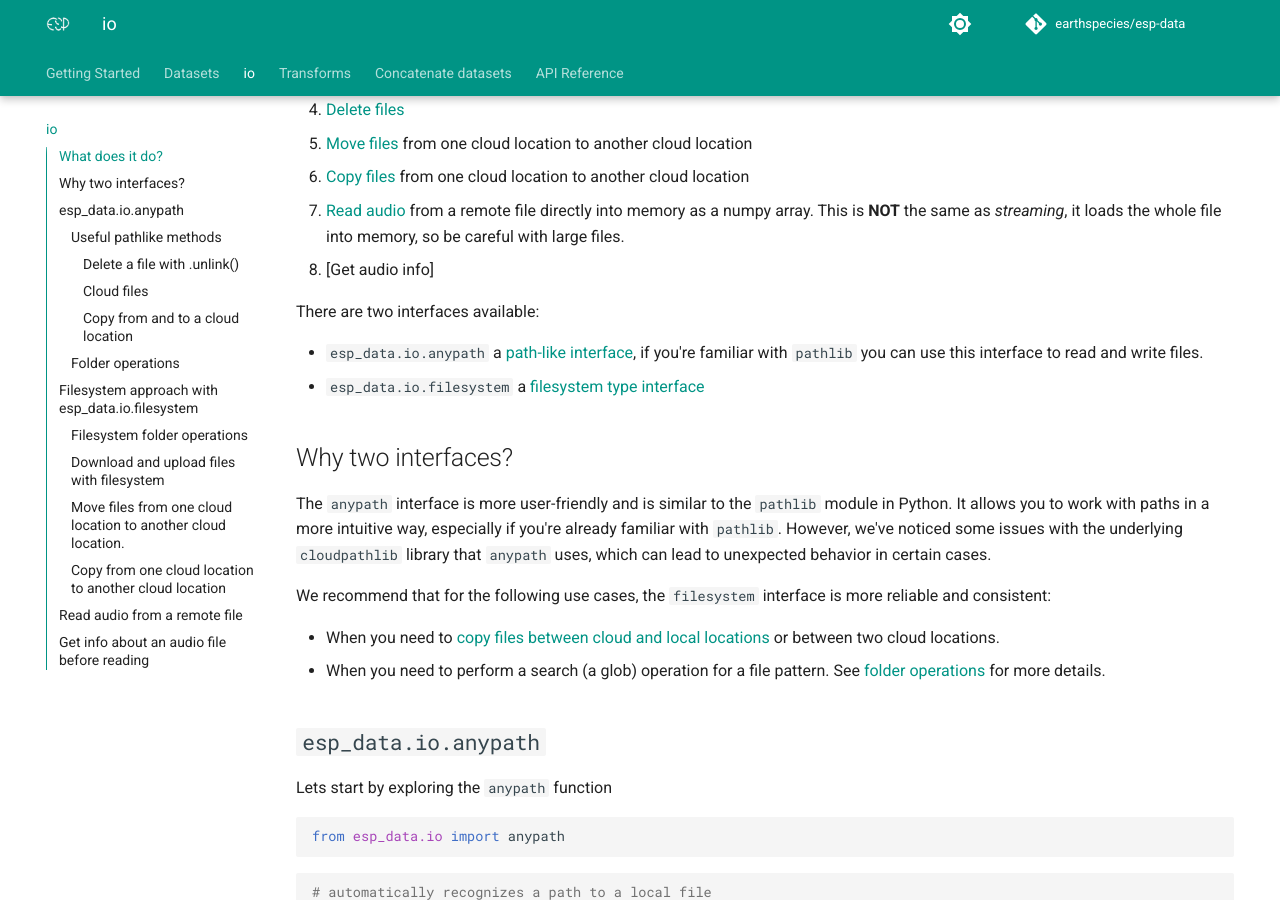
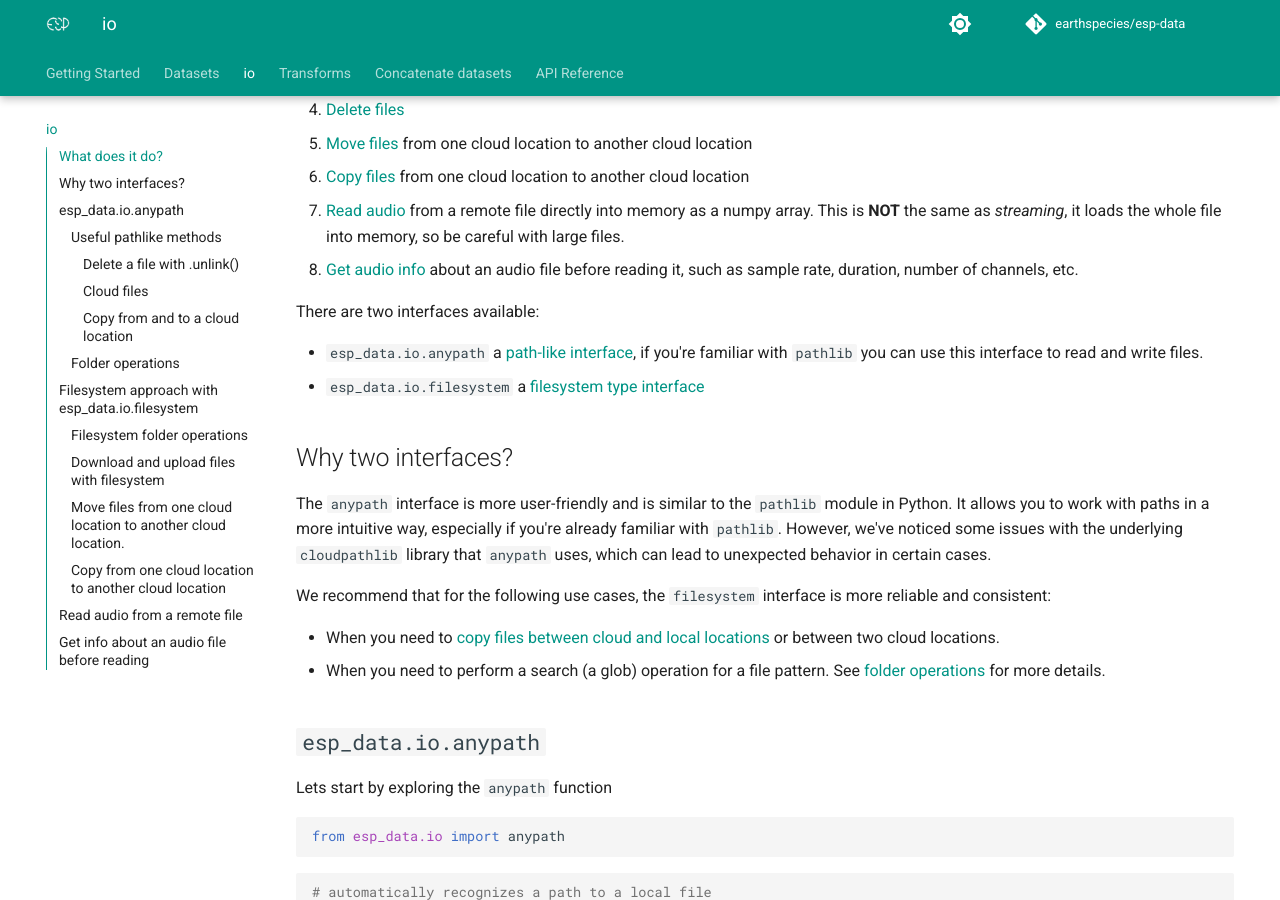
Before and after one commit to earthspecies/alp-data, an MkDocs documentation site: the page built from docs/io.md, in a window 1280 px wide and 900 px high, scrolled down 391 px. Built offline with MkDocs 1.6.1 and Material for MkDocs 9.7.7, drawn with Linux system fonts in a browser that asks for light colours; comment, search, counter and statistics services are not loaded; the version menu is left out.

Commit message:
Small addition to io docs, get_audio_info

```diff
--- a/docs/io.md
+++ b/docs/io.md
@@ -13,7 +13,7 @@ You can use this module to:
 5.  [Move files](#move-files-from-one-cloud-location-to-another-cloud-location) from one cloud location to another cloud location
 6. [Copy files](#copy-from-one-cloud-location-to-another-cloud-location) from one cloud location to another cloud location
 7. [Read audio](#read-audio-from-a-remote-file) from a remote file directly into memory as a numpy array. This is **NOT** the same as *streaming*, it loads the whole file into memory, so be careful with large files.
-8. [Get audio info]
+8. [Get audio info](#get-info-about-an-audio-file-before-reading) about an audio file before reading it, such as sample rate, duration, number of channels, etc.
 
 There are two interfaces available:
 
```
